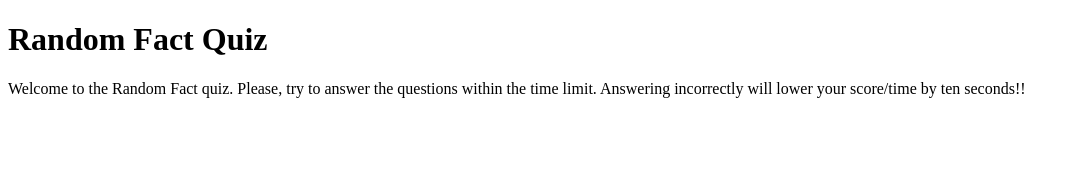
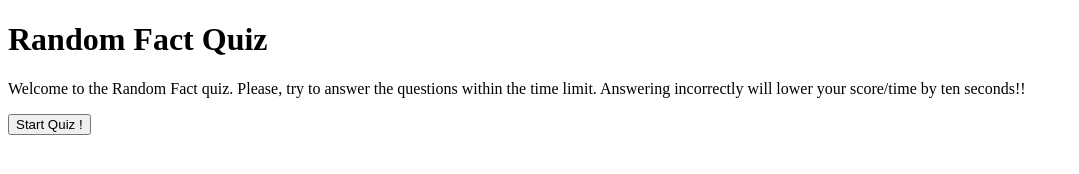
Before and after one commit to ArmandoUg/Homework-4, a plain HTML site: page index.html in a window 1280 px wide. Shown: the whole page, without its empty margins (0-1079 px from the left). Drawn offline with Linux system fonts and the light colour scheme.

Commit message:
added a button and created a css page

```diff
--- a/index.html
+++ b/index.html
@@ -16,6 +16,8 @@
             <!-- added Text content for starting html -->
             Welcome to the Random Fact quiz. Please, try to answer the questions within the time limit. Answering incorrectly will lower your score/time by ten seconds!!
         </p>
+        <!-- added a button -->
+        <button type="button">Start Quiz !</button>
     </heading>
 </body>
 </html>
```
Also changed, not shown: fluff.css (added).
